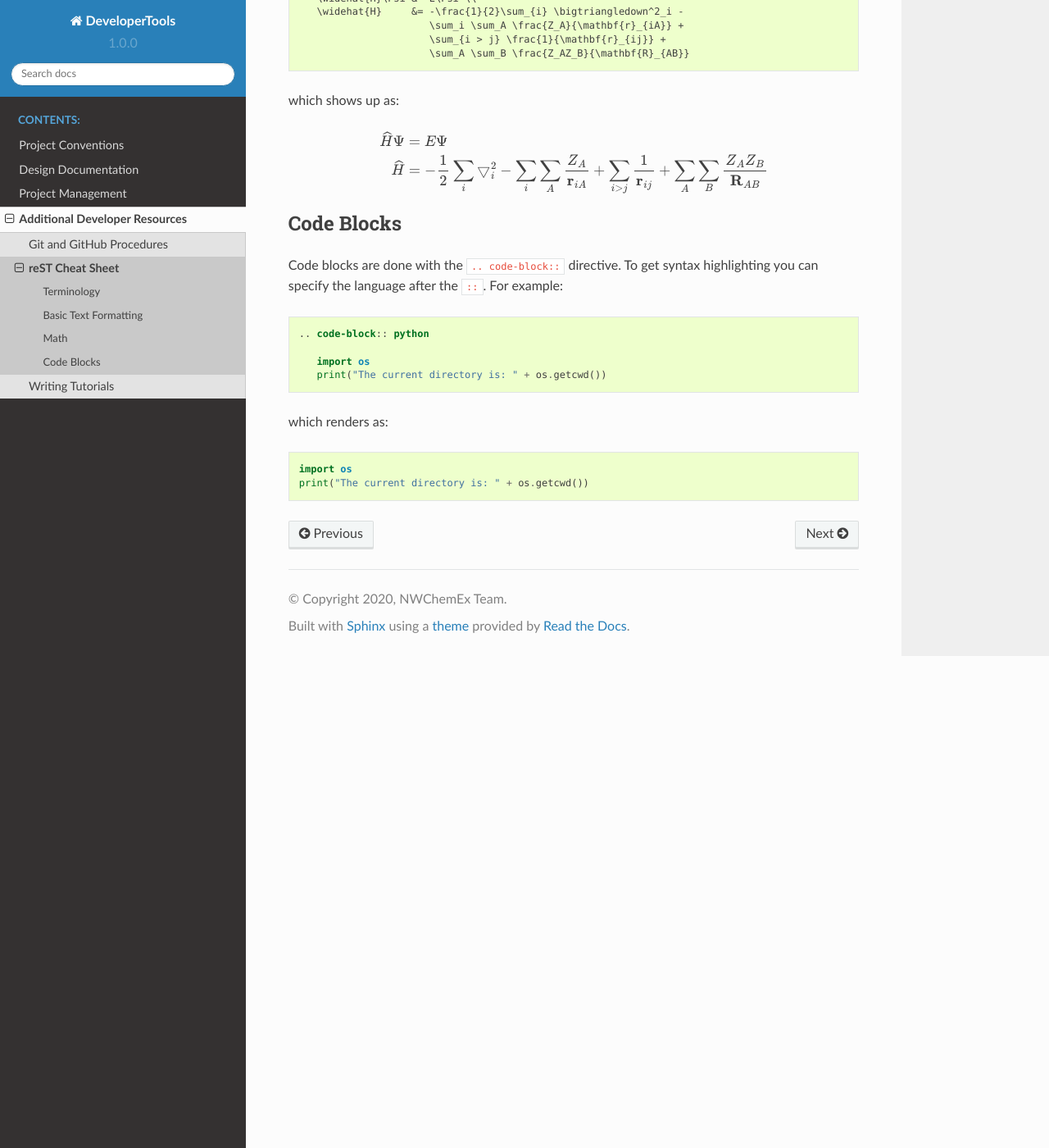
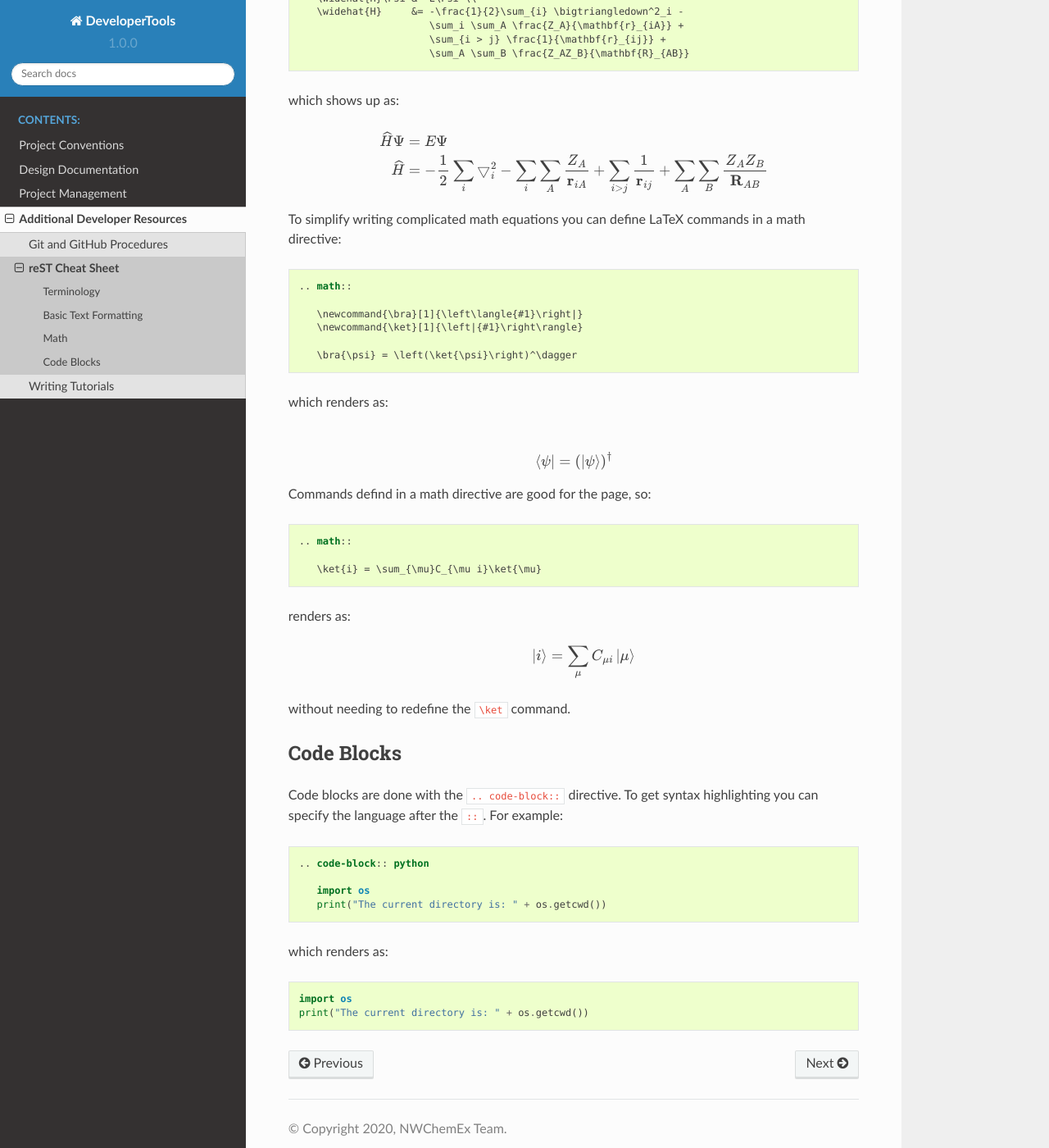
Before and after one commit to NWChemEx-Project/DeveloperTools, a Sphinx documentation site: the page built from docs/source/resources/rest_cheatsheet.rst, in a window 1280 px wide and 1400 px high, scrolled down 1267 px. Shown: the whole window at 82% size. Built offline with Sphinx 7.4.7 and the Read the Docs theme 2.0.0, drawn with Linux system fonts in a browser that asks for light colours.

Commit message:
updates mah notes

```diff
--- a/docs/source/resources/rest_cheatsheet.rst
+++ b/docs/source/resources/rest_cheatsheet.rst
@@ -82,6 +82,43 @@ which shows up as:
                       \sum_{i > j} \frac{1}{\mathbf{r}_{ij}} +
                       \sum_A \sum_B \frac{Z_AZ_B}{\mathbf{R}_{AB}}
 
+To simplify writing complicated math equations you can define LaTeX commands in
+a math directive:
+
+.. code-block:: rest
+
+   .. math::
+
+      \newcommand{\bra}[1]{\left\langle{#1}\right|}
+      \newcommand{\ket}[1]{\left|{#1}\right\rangle}
+
+      \bra{\psi} = \left(\ket{\psi}\right)^\dagger
+
+which renders as:
+
+.. math::
+
+   \newcommand{\bra}[1]{\left\langle{#1}\right|}
+   \newcommand{\ket}[1]{\left|{#1}\right\rangle}
+
+   \bra{\psi} = \left(\ket{\psi}\right)^\dagger
+
+Commands defind in a math directive are good for the page, so:
+
+.. code-block:: rest
+
+    .. math::
+
+       \ket{i} = \sum_{\mu}C_{\mu i}\ket{\mu}
+
+renders as:
+
+    .. math::
+
+       \ket{i} = \sum_{\mu}C_{\mu i}\ket{\mu}
+
+without needing to redefine the ``\ket`` command.
+
 Code Blocks
 ===========
 
```
